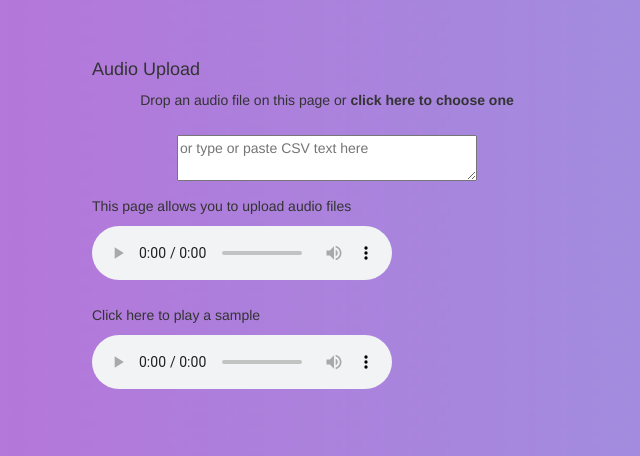
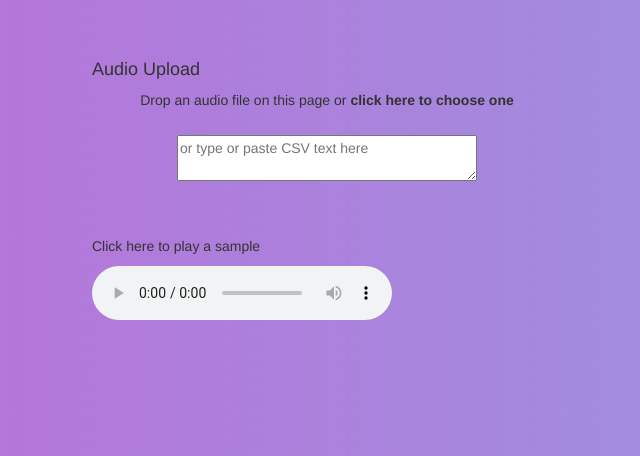
Before and after one commit to combover01/binauralize-your-beats, a Flask app: page /audio_upload in a window 1280 px wide. Shown: the part 147-603 px from the top of the page, without its empty margins (313-953 px from the left). Run offline with Flask 2, Linux system fonts and the light colour scheme; some libraries are stand-ins or nearby versions.

Commit message:
mir small changes with upload page

```diff
--- a/song_upload_server.py
+++ b/song_upload_server.py
@@ -66,10 +66,8 @@ def separate_stems(filePath,fileName):
     # print('subprocess is done now')
 
 @app.route('/audio_upload')
-def midi_upload():
-    song_id = request.args.get('song_id')
-    # song_id = song_id.replace(" ","_")
-    return render_template('upload.html',song_id=song_id)
+def audio_upload():
+    return render_template('upload.html', sample=True)
 @app.route('/<path:filename>')
 def serve_static(filename):
     print('serving static')
@@ -107,8 +105,7 @@ def save_audio():
 
         separate_stems(file_path, file_id)
 
-        return render_template('play_audio.html',filename=file_path)
-
+        return render_template('upload.html',filename=file_path,sample=False)
 
 if __name__ == '__main__':
     #app = Flask(__name__)
--- a/templates/upload.html
+++ b/templates/upload.html
@@ -151,17 +151,23 @@
             <br /><br />
             <textarea placeholder="or type or paste CSV text here" style="width: 300px;" id="textarea"></textarea>
             <br />
-          <p>This page allows you to upload audio files</p>
           </p>
+          {% if sample==False %}
             <audio id='player' controls>
               <source src={{filename}}>
             </audio>
+          {% endif %}
         <br>
 		<br>
+    {% if sample==True %}
 			<p>Click here to play a sample</p>
 				<audio id='player' controls>
 					<source src="binauralized.wav" type="audio/wav">
 				</audio>
+    {% endif %}
+
+
+
     </div>
     </div>
     <div id="output" style="margin: 10px;"></div>
```
Lines whose indentation alone changed are shown as unchanged.
